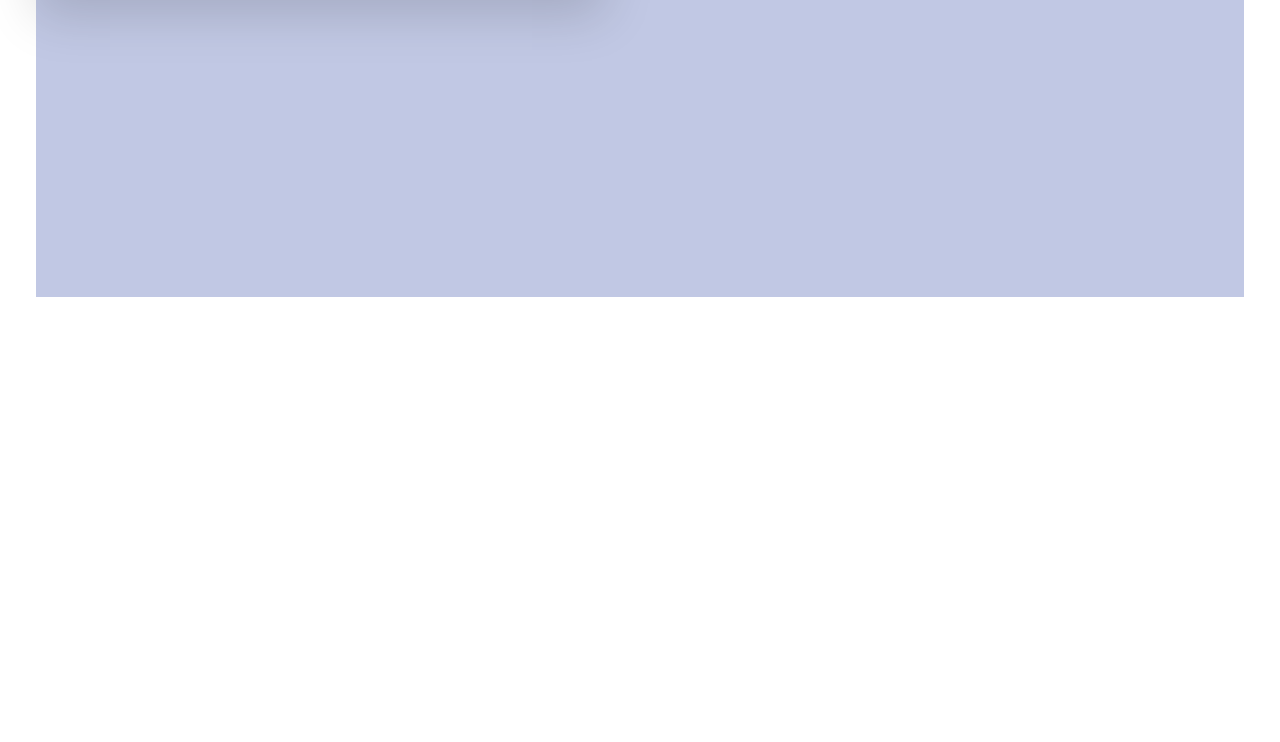
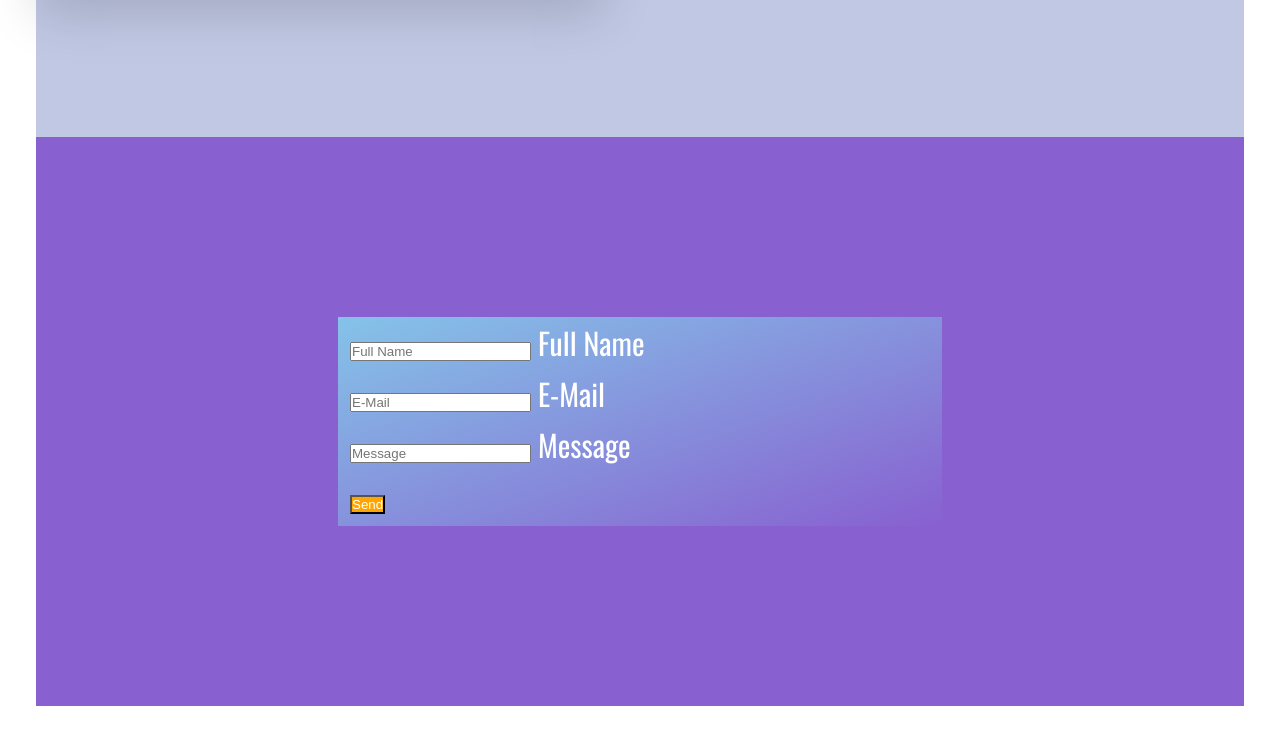
Before and after one commit to jrverdugo/Portfolio, a website: page index.html in a window 1280 px wide. Shown: the part 2550-3292 px from the top of the page. Before the commit the page ends 2883 px from the top, so only its background shows below. Drawn offline with nearby package versions, Linux system fonts and the light colour scheme.

Commit message:
Form Alignment

```diff
--- a/index.html
+++ b/index.html
@@ -130,15 +130,19 @@
                             <div class="card__details">
                                 <ul>
                                     <li>Simple CRUD Applications</li>
-                                    <li>Allows Users to Post, Edit and Delete  Content</li>
+                                    <li>Allows Users to Post, Edit and Delete Content</li>
                                     <li>Practiced using a non-SQL database to expand knowledge outside of just SQL</li>
-                                    <li>Biggest Challenge: Learning to implement new technologies. This was the first time I worked with Node, Express and MongoDB in an actual application. Using each of them taught me a lot about how powerful they are especially when used together.</li>
+                                    <li>Biggest Challenge: Learning to implement new technologies. This was the first
+                                        time I worked with Node, Express and MongoDB in an actual application. Using
+                                        each of them taught me a lot about how powerful they are especially when used
+                                        together.</li>
                                 </ul>
                             </div>
                         </div>
                         <div class="card__side card__side--back card__side--back-1">
                             <div class="card__cta">
-                                <a href="https://github.com/jrverdugo/Simple-Blog-App" class="btn btn--card" target="_blank">Code</a>
+                                <a href="https://github.com/jrverdugo/Simple-Blog-App" class="btn btn--card"
+                                    target="_blank">Code</a>
                             </div>
                         </div>
                     </div>
@@ -157,7 +161,8 @@
                                 <ul>
                                     <li>Java Application</li>
                                     <li>"Passline" version of the game Craps</li>
-                                    <li>Player can wager their money and roll the dice betting they will roll on the winning numbers.</li>
+                                    <li>Player can wager their money and roll the dice betting they will roll on the
+                                        winning numbers.</li>
                                     <li>Biggest Challenge: Creating an application to interact with a GUI.</li>
                                 </ul>
                             </div>
@@ -171,7 +176,30 @@
                     </div>
                 </div>
             </div>
+        </section>
 
+        <section class="section-contact">
+            <div class="contact">
+                <form class="form" action="mailto: jrverdug@uci.edu" method="POST" enctype="text/plain">
+                    <div class="form__group">
+                        <input type="text" class="form__input" id="name" placeholder="Full Name" required>
+                        <label for="name" class="form__label">Full Name</label>
+                    </div>
+
+                    <div class="form__group">
+                        <input type="text" class="form__input" id="email" placeholder="E-Mail" required>
+                        <label for="email" class="form__label">E-Mail</label>
+                    </div>
+
+                    <div class="form__group">
+                        <input type="text" class="form__input" id="message" placeholder="Message" required>
+                        <label for="message" class="form__label">Message</label>
+                    </div>
+
+                    <input type="submit" class="btn--submit" value="Send">
+
+                </form>
+            </div>
         </section>
     </main>
 
--- a/sass/components/_button.scss
+++ b/sass/components/_button.scss
@@ -46,4 +46,10 @@
         }
     }
 
+    &--submit {
+        background-color: orange;
+        color: $color-white;
+        margin: 1rem;
+    }
+
 }
--- /dev/null
+++ b/sass/components/_form.scss
@@ -0,0 +1,11 @@
+.form {
+    width: 50%;
+    margin: 0 auto;
+    background-image: $gradient-primary;
+    font-size: 2.5rem;
+
+    &__group {
+        color: white;
+        padding: 0 1rem;
+    }
+}
--- a/sass/main.scss
+++ b/sass/main.scss
@@ -10,6 +10,7 @@
 @import "components/bg-video";
 @import "components/button";
 @import "components/card";
+@import "components/form";
 
 @import "layout/footer";
 @import "layout/grid";
--- a/sass/pages/_home.scss
+++ b/sass/pages/_home.scss
@@ -7,3 +7,13 @@
         padding: 22rem 0;
     }
 }
+
+.section-contact {
+    background-color: $color-primary-dark;
+    padding: 15rem 0;
+    margin-top: -20vh;
+
+    @include respond( tab-port ) {
+        padding: 10rem 0;
+    }
+}
```
Also changed, not shown: css/style.css.
